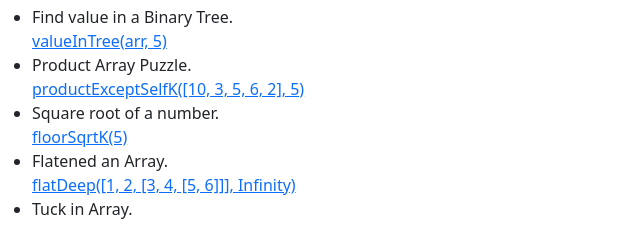
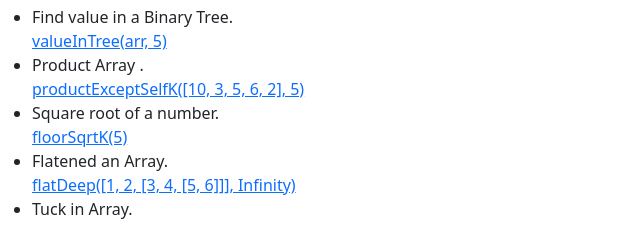
Before and after one commit to kevin-mehta/js-problem-solving, a plain HTML site: page index.html in a window 1280 px wide. Shown: the part 304-529 px from the top of the page, 0-640 px from the left. Drawn offline with Linux system fonts and the light colour scheme.

Commit message:
1 file modified

```diff
--- a/index.html
+++ b/index.html
@@ -59,7 +59,7 @@
         5)</a>
     </li>
     <li>
-      <span>Product Array Puzzle.</span><br />
+      <span>Product Array .</span><br />
       <a href="javascript:void(0)"
         onclick="console.log(productExceptSelfK([10, 3, 5, 6, 2], 5))">productExceptSelfK([10, 3, 5, 6, 2], 5)</a>
     </li>
```
